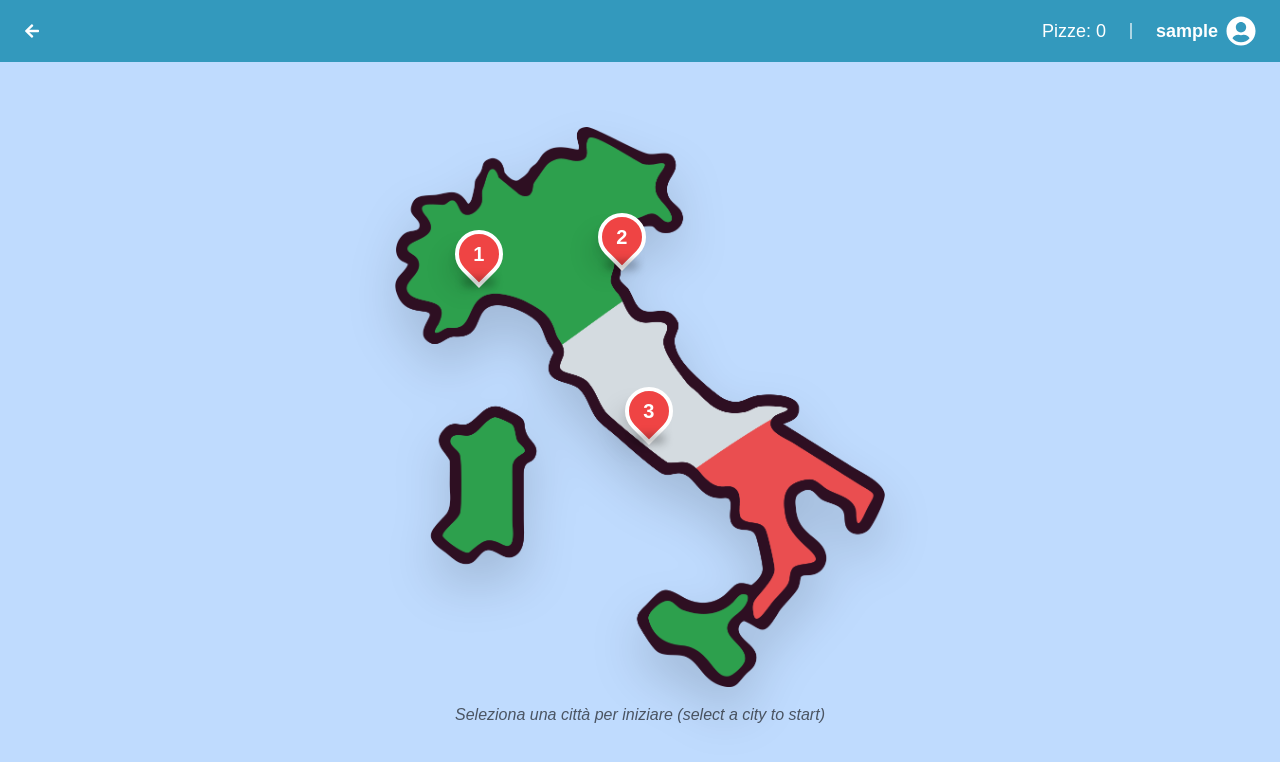
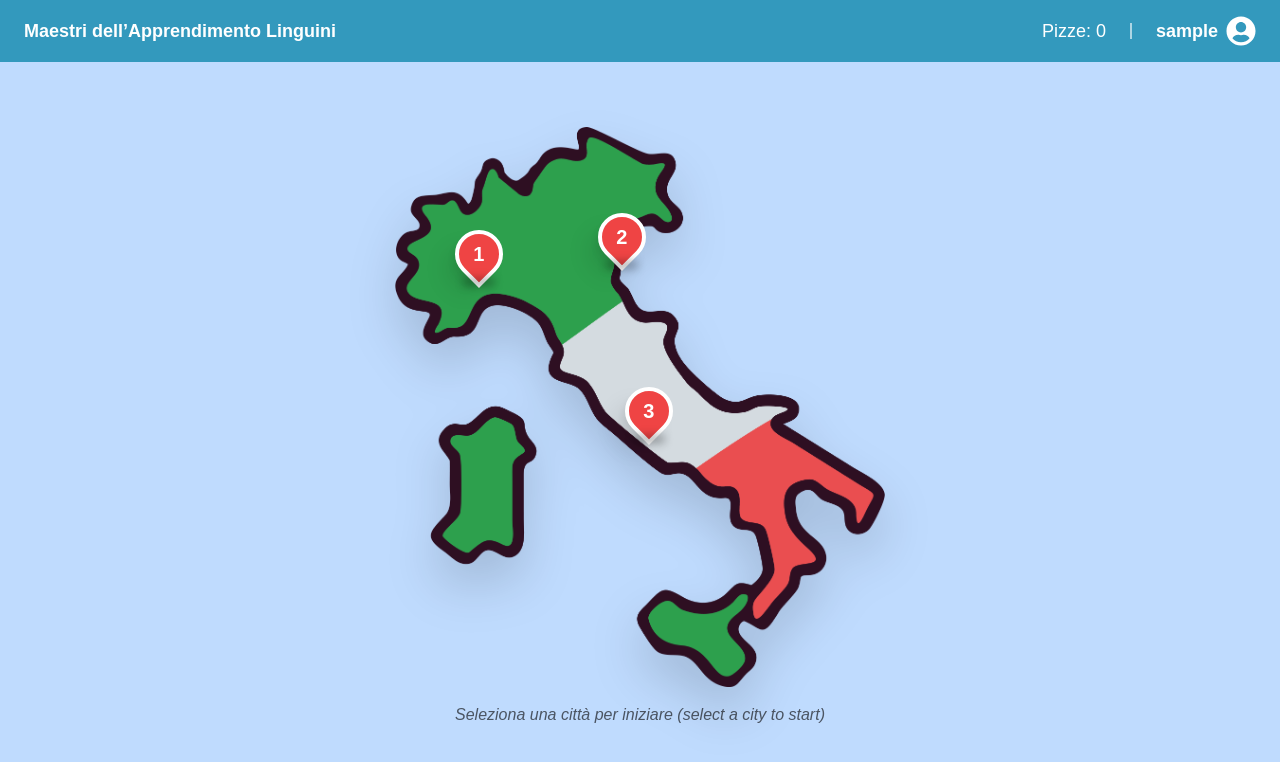
Before and after one commit to fiom2307/praktikum-llm, a React (Create React App) app in the folder frontend/: page / in a window 1280 px wide. Shown: the top 762 px of the page. Built offline with nearby package versions, Linux system fonts and the light colour scheme; sample sign-in values are in the browser's storage.

Commit message:
Header: show app title on home, back arrow elsewhere

```diff
--- a/frontend/src/components/Header.jsx
+++ b/frontend/src/components/Header.jsx
@@ -52,18 +52,14 @@ export default function Header({ onBack }) {
   return (
     <header className="w-full flex justify-between items-center px-6 py-4 mb-8 bg-[#3399bd] text-white relative z-30">
 
-      {/* App title */}
-      {/* <p
-        className="font-bold cursor-pointer text-lg"
-        onClick={() => navigate("/")}
-      >
-        Maestri dell’Apprendimento Linguini
-      </p> */}
-      <button
-        onClick={handleBackClick}
-      >
-        <FaArrowLeft />
-      </button>
+      {/* Left: back button or title (on home) */}
+      {location.pathname === "/" ? (
+        <p className="font-bold text-lg">Maestri dell’Apprendimento Linguini</p>
+      ) : (
+        <button onClick={handleBackClick} className="text-2xl">
+          <FaArrowLeft />
+        </button>
+      )}
 
       {/* Right side */}
       <div className="flex items-center gap-6 text-lg">
```
